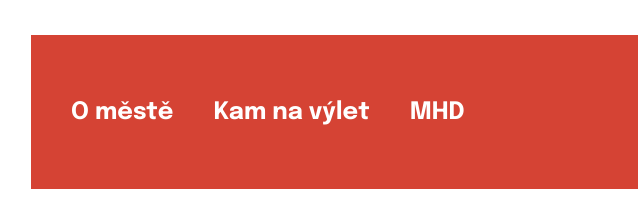
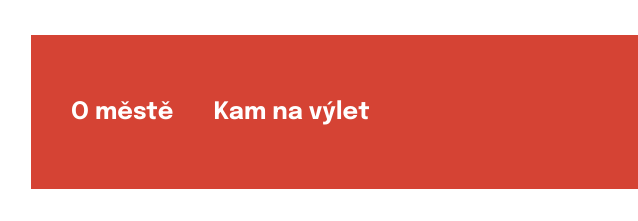
Before and after one commit to barteqcz/olomouc, a plain HTML site: page o-meste.html in a window 1280 px wide. Shown: the top 221 px of the page, 341-979 px from the left. Drawn offline with Linux system fonts and the light colour scheme.

Commit message:
Update o-meste.html

```diff
--- a/o-meste.html
+++ b/o-meste.html
@@ -20,7 +20,6 @@
                 <nav class="menu-desktop">
                     <a href="o-meste.html"><b>O městě</b></a>
                     <a href="kam-na-vylet.html"><b>Kam na výlet</b></a>
-                    <a href=""><b>MHD</b></a>
                 </nav>
             </div>
             <div class="right">
```
